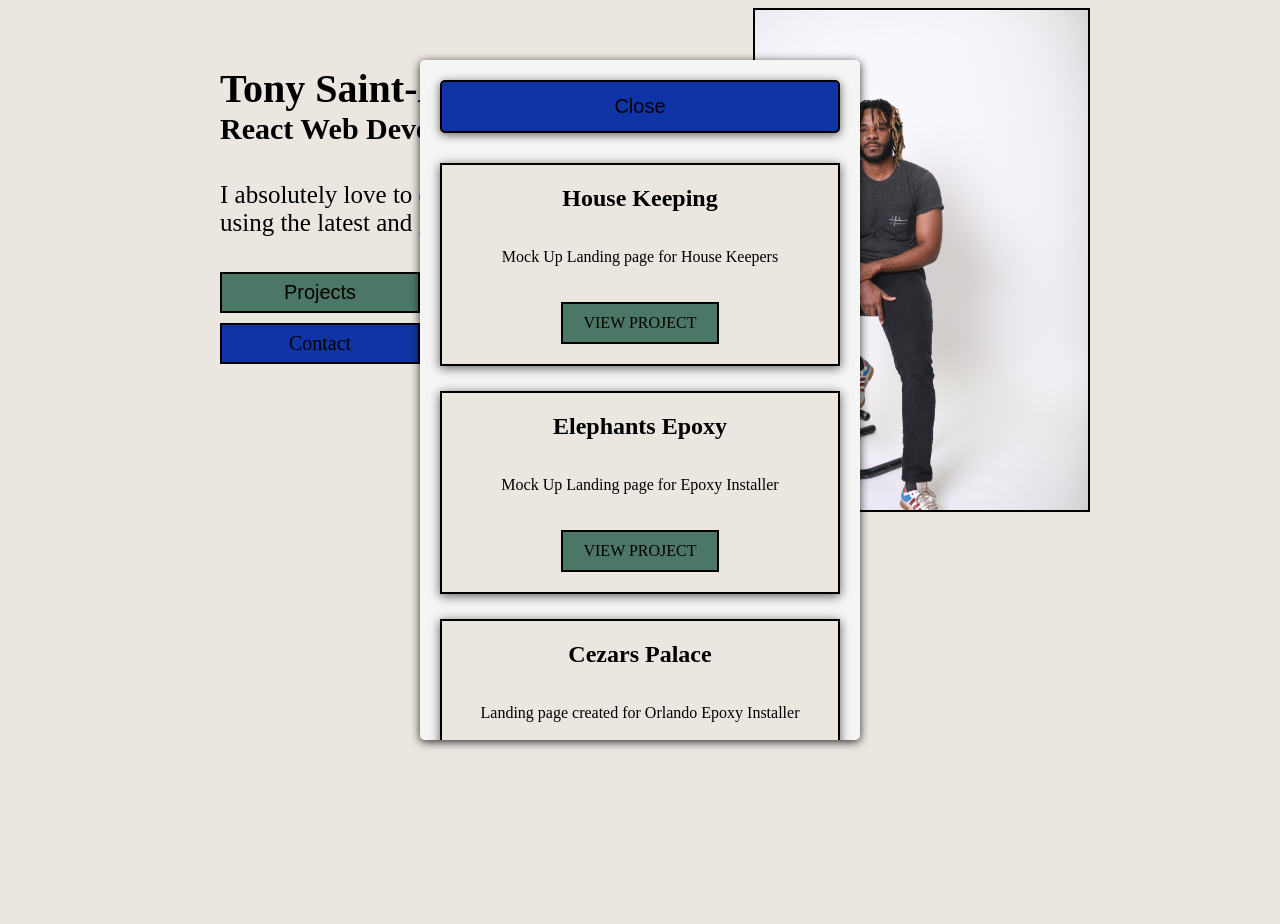
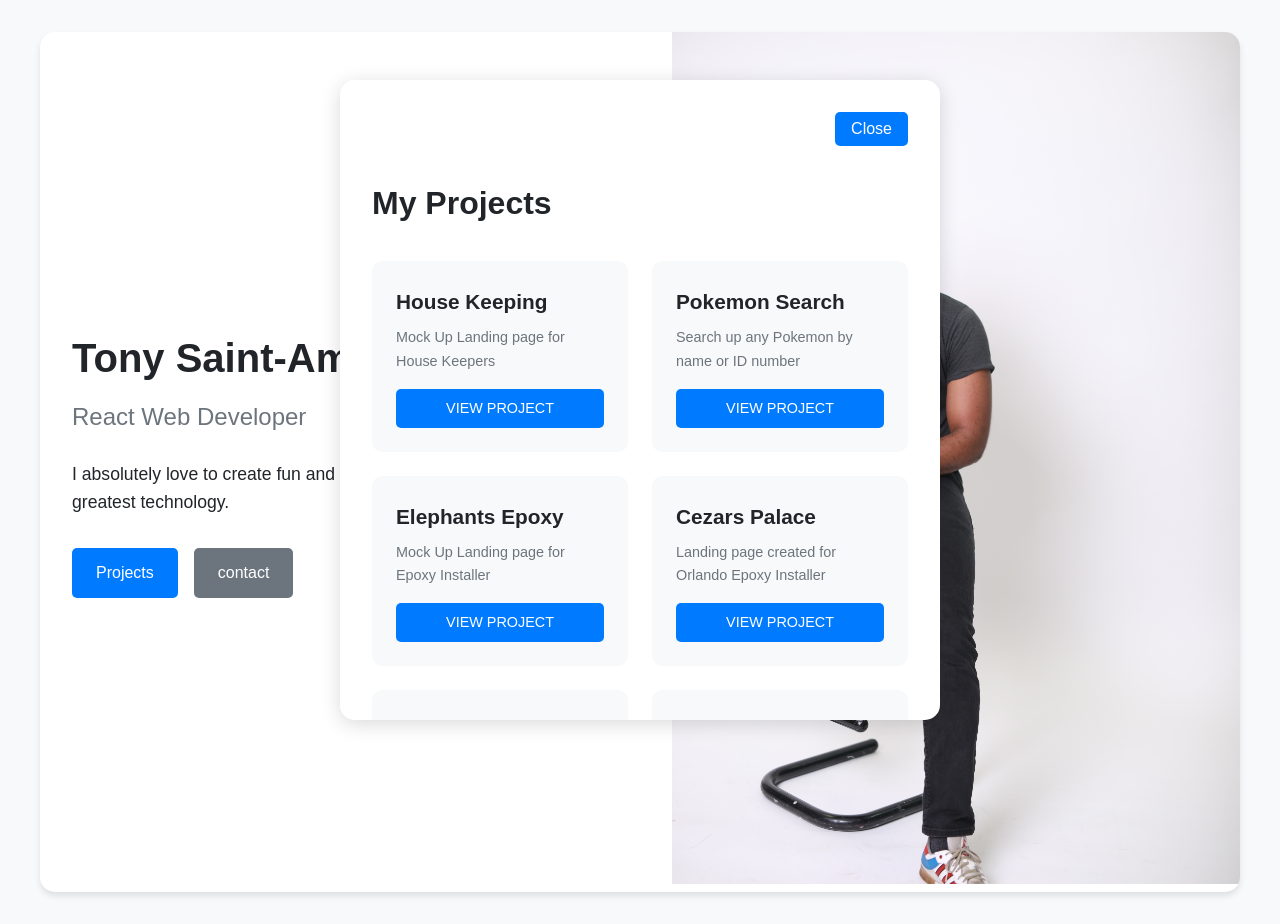
Before and after one commit to wizcudi/portfolio, a React (Vite) app: page / in a window 1280 px wide. Both pictures are taken after a click on the button "Projects". Before the commit the page ends 800 px from the top, so only its background shows below. Built offline with nearby package versions, Linux system fonts and the light colour scheme.

Commit message:
web design upgrades

```diff
--- a/src/App.css
+++ b/src/App.css
@@ -1,17 +1,28 @@
 :root {
-    --main: #ebe6e0;
-    --accent: #4c7766;
-    --accent2: #1034A6;
+    --main: #f8f9fa;
+    --text: #212529;
+    --accent: #6c757d;
+    --accent2: #007bff;
+    --white: #ffffff;
+}
 
-    background-color: var(--main);
+* {
     margin: 0;
     padding: 0;
     box-sizing: border-box;
 }
 
+body {
+    font-family: 'Arial', sans-serif;
+    background-color: var(--main);
+    color: var(--text);
+    line-height: 1.6;
+}
+
 .main {
+    min-height: 100vh;
     display: flex;
-    flex-direction: column;
+    justify-content: center;
     align-items: center;
-
+    padding: 2rem;
 }
--- a/src/components/Hero.css
+++ b/src/components/Hero.css
@@ -1,114 +1,106 @@
-
-
 .hero {
     display: flex;
-    max-width: 900px;
-    height: 500px;
+    flex-direction: column;
+    align-items: center;
+    max-width: 1200px;
+    width: 100%;
+    background-color: var(--white);
+    border-radius: 15px;
+    box-shadow: 0 4px 6px rgba(0, 0, 0, 0.1);
+    overflow: hidden;
+  }
 
+  .hero-bio {
+    padding: 2rem;
+    text-align: center;
   }
-.hero-bio {
-    display: flex;
-    flex-direction: column;
-    padding: 30px ;
-    row-gap: 10px;
+
+  .hero-heading-area {
+    margin-bottom: 1.5rem;
   }
+
   .hero-h1 {
-    font-size: 40px;
-    margin-bottom: 0;
+    font-size: 2.5rem;
+    color: var(--text);
+    margin-bottom: 0.5rem;
   }
+
   .hero-h2 {
-    font-size: 30px;
-    margin: 0;
+    font-size: 1.5rem;
+    color: var(--accent);
+    font-weight: normal;
   }
-.hero p {
-    font-size: 25px;
+
+  .hero-p {
+    font-size: 1.1rem;
+    margin-bottom: 2rem;
+    max-width: 600px;
   }
-.sm-hero-img {
-    display: none;
-    border: solid 2px black;
-}
+
   .project-contact {
     display: flex;
-    flex-direction: column;
-    row-gap: 10px;
-    width: 200px;
-}
-.hero-projects-btn,
-.hero-email {
-    padding: 7px;
-    font-size: 20px;
-    text-transform: capitalize;
-    cursor: pointer;
-    border: solid 2px black;
-    background-color: var(--accent);
-    color: black;
-}
-.hero-email{
-    text-align: center;
-    color: black;
-    text-decoration: none;
-    border: solid 2px black;
-    background-color: var(--accent2);
-}
-.lg-hero-img {
-    height: 100%;
-    border: solid 2px black;
+    justify-content: center;
+    gap: 1rem;
   }
 
-@media (max-width:732px) {
+  .hero-projects-btn, .hero-email {
+    padding: 0.75rem 1.5rem;
+    font-size: 1rem;
+    border: none;
+    border-radius: 5px;
+    cursor: pointer;
+    transition: background-color 0.3s, transform 0.3s;
+    text-decoration: none;
+    display: inline-block;
+  }
+
+  .hero-projects-btn {
+    background-color: var(--accent2);
+    color: var(--white);
+  }
+
+  .hero-email {
+    background-color: var(--accent);
+    color: var(--white);
+  }
+
+  .hero-projects-btn:hover, .hero-email:hover {
+    transform: translateY(-2px);
+  }
+
+  .hero-img-div {
+    width: 100%;
+    max-height: 400px;
+    overflow: hidden;
+  }
+
+  .hero-img {
+    width: 100%;
+    height: auto;
+    object-fit: cover;
+    transition: transform 0.3s;
+  }
+
+  .hero-img:hover {
+    transform: scale(1.05);
+  }
+
+@media (min-width: 768px) {
     .hero {
-        flex-direction: column;
-        height: auto;
+      flex-direction: row;
     }
-    .hero-heading-img {
-        display: flex;
-        flex-direction: row;
-        justify-content: space-between;
+
+    .hero-bio {
+      flex: 1;
+      text-align: left;
     }
-    .hero-heading-area {
-        display: flex;
-        flex-direction: column;
-        row-gap: 20px;
+
+    .hero-img-div {
+      flex: 1;
+      max-height: none;
     }
-    .lg-hero-img {
-        display: none;
-    }
-    .sm-hero-img {
-        height: 170px;
-        width: 170px;
-        border-radius: 50%;
-        display: block;
+
+    .project-contact {
+      justify-content: flex-start;
     }
 }
-@media (max-width:590px) {
-    .hero-bio {
-        padding: 20px ;
-    }
-    .hero-heading-img {
-        flex-direction: column;
-        row-gap: 20px;
-    }
-    .sm-hero-img {
-        height: auto;
-        width: 60%;
-        border-radius: 0%;
-    }
-}
-
-@media (max-width:400px) {
-    .sm-hero-img {
-        width: 70%;
-    }
-    .hero-bio {
-        padding: 20px 10px ;
-    }
-    .hero-h1 {
-        font-size: 35px;
-    }
-    .hero-h2 {
-        font-size: 25px;
-    }
-    .hero p {
-        font-size: 20px;
-    }
-}
--- a/src/components/Hero.jsx
+++ b/src/components/Hero.jsx
@@ -11,34 +11,42 @@ export default function Hero() {
 
     return (
         <div className='hero'>
+
             <div className='hero-bio'>
-                <div className='hero-heading-img'>
+                <div className='hero-content'>
                     <div className='hero-heading-area'>
                         <h1 className='hero-h1'>Tony Saint-Amour</h1>
                         <h2 className='hero-h2'>React Web Developer</h2>
                     </div>
-                    <img className='hero-img sm-hero-img' src={myImage} alt='Tony Saint-Amour' />
-                </div>
-                <p>
+
+                    <p className='hero-p'>
                         I absolutely love to create fun and interesting sites using the latest and greatest technology.
                     </p>
 
                     <div className='project-contact'>
+
                         <button
                             onClick={() => setShowModal(true)}
                             className='hero-projects-btn'
                         >
                             Projects
                         </button>
+
                         {showModal && createPortal(
                             <ProjectsModal onClose={() => setShowModal(false)} />,
                             document.body
                         )}
+
                         <a className='hero-email' href="mailto:thankyouamour@gmail.com" >contact</a>
+
+                    </div>
                 </div>
             </div>
 
-            <img className='hero-img lg-hero-img' src={myImage} alt='Tony Saint-Amour' />
+            <div className='hero-img-div'>
+                <img className='hero-img' src={myImage} alt='Tony Saint-Amour' />
+            </div>
+
         </div>
     )
 }
--- a/src/components/ProjectsModal.css
+++ b/src/components/ProjectsModal.css
@@ -1,66 +1,82 @@
-
-
-
-a {
-    text-decoration: none;
-    color: black;
-    text-transform: uppercase;
-    cursor: pointer;
-    border: solid 2px black;
-    padding: 10px 20px;
-    background-color: var(--accent);
-
-}
-
 .project-modal {
     position: fixed;
     top: 50%;
     left: 50%;
     transform: translate(-50%, -50%);
-    background-color: white;
-    padding: 20px;
-    border-radius: 5px;
-    box-shadow: 0 2px 10px rgba(0, 0, 0, 0.815);
+    background-color: var(--white);
+    padding: 2rem;
+    border-radius: 15px;
+    box-shadow: 0 4px 20px rgba(0, 0, 0, 0.15);
     max-height: 80vh;
     overflow-y: auto;
-    width: 80%;
-    max-width: 400px;
+    width: 90%;
+    max-width: 600px;
     display: flex;
     flex-direction: column;
-    row-gap: 30px;
-    background-color: whitesmoke;
+    gap: 2rem;
   }
 
   .modal-close-btn {
-    padding: 13px ;
-    font-size: 20px;
-    border: solid 2px black;
+    align-self: flex-end;
+    padding: 0.5rem 1rem;
+    font-size: 1rem;
+    border: none;
     border-radius: 5px;
     background-color: var(--accent2);
-    box-shadow: 0 2px 10px rgba(0, 0, 0, 0.623);
-    color: black;
+    color: var(--white);
+    cursor: pointer;
+    transition: background-color 0.3s;
+  }
+
+  .modal-close-btn:hover {
+    background-color: #0056b3;
   }
 
   .projects-area {
-    display: flex;
-    flex-direction: column;
-    row-gap: 25px;
+    display: grid;
+    grid-template-columns: repeat(auto-fit, minmax(250px, 1fr));
+    gap: 1.5rem;
   }
 
   .project {
     display: flex;
     flex-direction: column;
-    justify-content: center;
-    align-items: center;
-    row-gap: 20px;
-    padding: 20px;
-    border: solid 2px black;
+    justify-content: space-between;
     background-color: var(--main);
-    box-shadow: 0 2px 10px rgba(0, 0, 0, 0.623);
+    border-radius: 10px;
+    padding: 1.5rem;
+    transition: transform 0.3s, box-shadow 0.3s;
   }
+
+  .project:hover {
+    transform: translateY(-5px);
+    box-shadow: 0 4px 10px rgba(0, 0, 0, 0.1);
+  }
+
   .project h2 {
-    margin: 0;
+    font-size: 1.3rem;
+    margin-bottom: 0.5rem;
+    color: var(--text);
   }
+
   .project p {
+    font-size: 0.9rem;
+    color: var(--accent);
+    margin-bottom: 1rem;
+  }
+
+  .project a {
+    text-decoration: none;
+    color: var(--white);
+    background-color: var(--accent2);
+    padding: 0.5rem 1rem;
+    border-radius: 5px;
+    font-size: 0.9rem;
+    text-transform: uppercase;
+    transition: background-color 0.3s;
     text-align: center;
   }
+
+  .project a:hover {
+    background-color: #0056b3;
+  }
--- a/src/components/ProjectsModal.jsx
+++ b/src/components/ProjectsModal.jsx
@@ -9,6 +9,12 @@ export default function ProjectsModal({onClose}) {
             name:'House Keeping',
             description:'Mock Up Landing page for House Keepers',
             link: 'https://housekeepingbiz.netlify.app/',
+            github:'',
+        },
+        {
+            name: 'Pokemon Search',
+            description: 'Search up any Pokemon by name or ID number',
+            link: 'https://pokemon-thankyouamour.netlify.app/',
             github:'',
         },
         {
@@ -35,12 +41,7 @@ export default function ProjectsModal({onClose}) {
             link: 'https://wizcudi.github.io/rpgGame/',
             github:'',
         },
-        {
-            name: 'Pokemon Search',
-            description: 'Search up any Pokemon by name or ID number',
-            link: 'https://wizcudi.github.io/PokeDex/',
-            github:'',
-        },
+
         {
             name: "Shopping Cart",
             description: "Dessert shopping cart project, showcasing CRUD functionalites.",
@@ -77,6 +78,7 @@ export default function ProjectsModal({onClose}) {
     return (
         <div className='project-modal'>
             <button className='modal-close-btn' onClick={onClose}>Close</button>
+            <h1>My Projects</h1>
             <div className='projects-area'>
                 {projects.map(({name,link, description}) => (
                     <div className='project' key={name}>
```
Also changed, not shown: src/components/Nav.css (deleted), src/components/Nav.jsx (deleted). Lines whose indentation alone changed are shown as unchanged.
